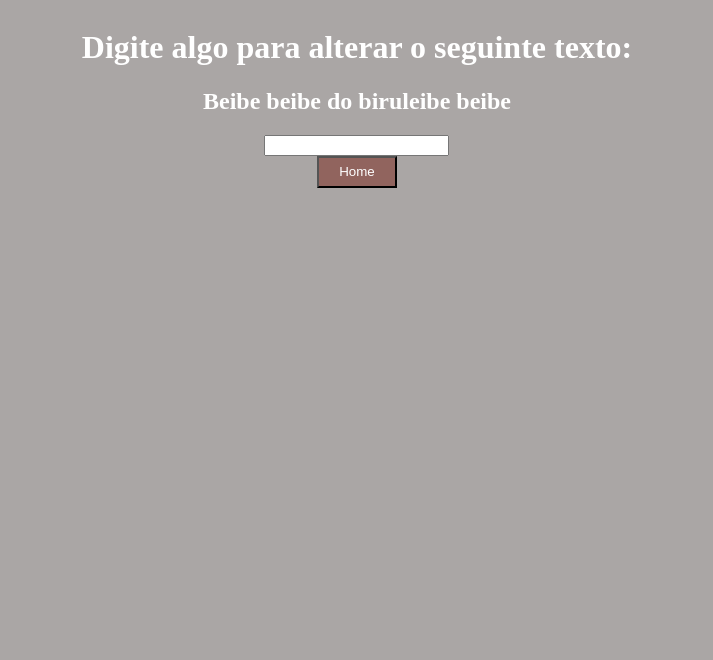
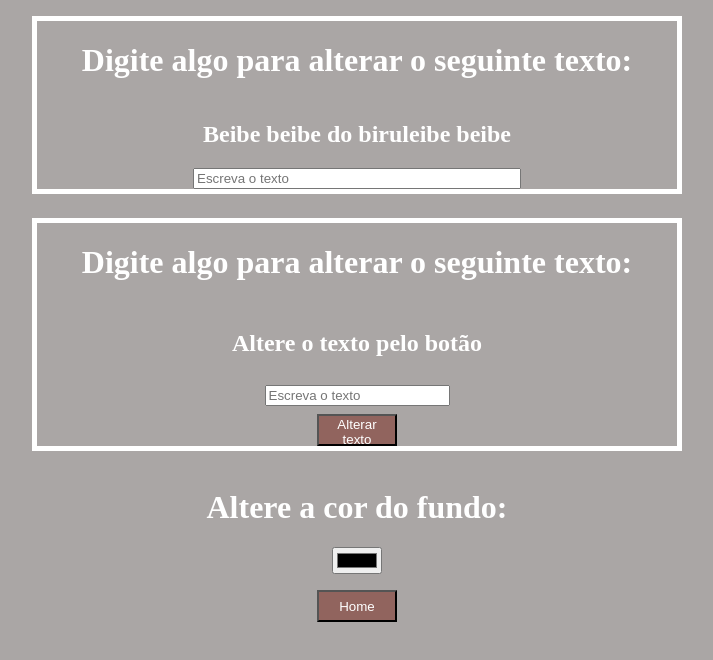
Before and after one commit to Pedro-Card65/React, a React (Create React App) app: page /pages/titulo/index.jsx in a window 1280 px wide. Shown: the top 660 px of the page, without its empty margins (283-996 px from the left). Built offline with nearby package versions, Linux system fonts and the light colour scheme.

Commit message:
Calculadora

```diff
--- a/src/pages/titulo/index.jsx
+++ b/src/pages/titulo/index.jsx
@@ -9,18 +9,57 @@ export default function Titulo() {
         let novoTitulo = e.target.value;
         setTittle(novoTitulo)
             if (novoTitulo === ''){
-                setTittle("Beibe beibe do biruleibe beibe")
+                setTittle("Digite novamente")
             }
     }
 
+    const [base, setBase] = useState("Coloque o texto")
+
+    function troca (e) {
+        let textoBase = e.target.value
+        setBase(textoBase);
+        }
+
+    const [botao, setBotao] = useState("Altere o texto pelo botão")
+
+    function texto() {
+        setBotao(base)
+            if (base === ''){
+                setBotao("Digite novamente")
+            }
+    }
+
+    const [cor, setCor] = useState("")
+
+    function novaCor(e) {
+        let cor1 = e.target.value
+        setCor(cor1)
+    }
 
 
     return (
-        <div className="titulo">
-            <div className="box">
+        <div className = "titulo" style = {{backgroundColor : cor}}>
+            <div className = "box">
                 <h1>Digite algo para alterar o seguinte texto:</h1>
+
                 <h2>{tittle}</h2>
-                <input type="text" onChange={mudar}/>
+
+                <input type = "text" placeholder = 'Escreva o texto' onChange={mudar}/>
+            </div>
+
+            <div className = "box2">
+                <h1>Digite algo para alterar o seguinte texto:</h1>
+
+                <h2>{botao}</h2>
+
+                <input type="text" placeholder={"Escreva o texto"} onChange={troca} />
+
+                <button onClick = {texto}>Alterar texto</button>
+            </div>
+
+            <div className="fundo">
+                <h1>Altere a cor do fundo:</h1>
+                <input type="color" onChange={novaCor} />
             </div>
 
             <Link to = '/'>
--- a/src/pages/titulo/index.scss
+++ b/src/pages/titulo/index.scss
@@ -0,0 +1,31 @@
+
+
+.titulo {
+    display: flex;
+    flex-direction: column;
+    gap: 1rem;
+    align-items: center;
+
+    .box, .box2 {
+        display: flex;
+        flex-direction: column;
+        background-color: #aaa6a5;
+
+        width: 40rem;
+        align-items: center;
+
+        border: 5px solid white;
+        margin: 0.5
+    }
+    .box {
+        margin: 0.5rem;
+
+        input {
+            width: 20rem;
+        }
+    }
+
+    .box2 {
+        gap: 0.5rem;
+    }
+}
```
